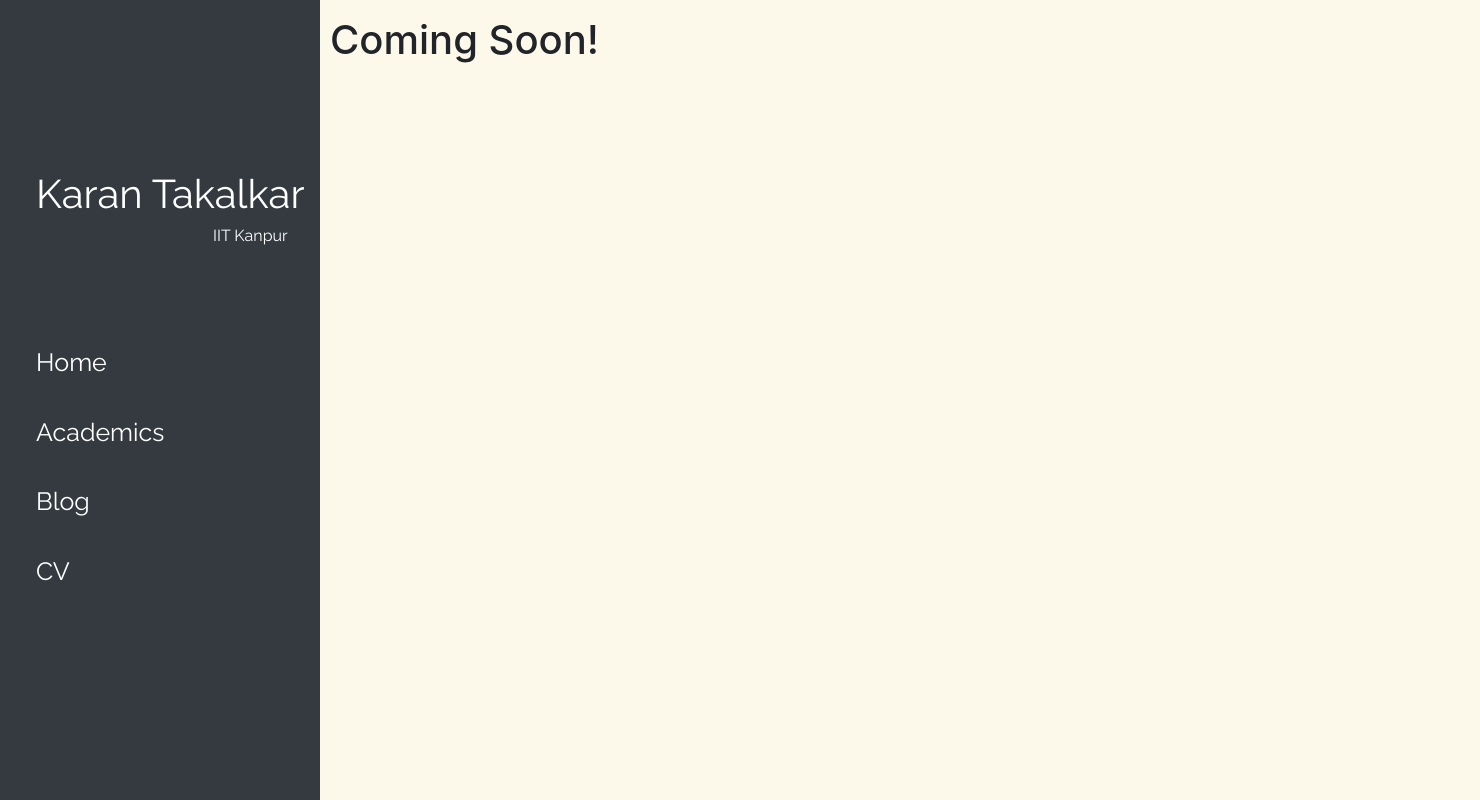
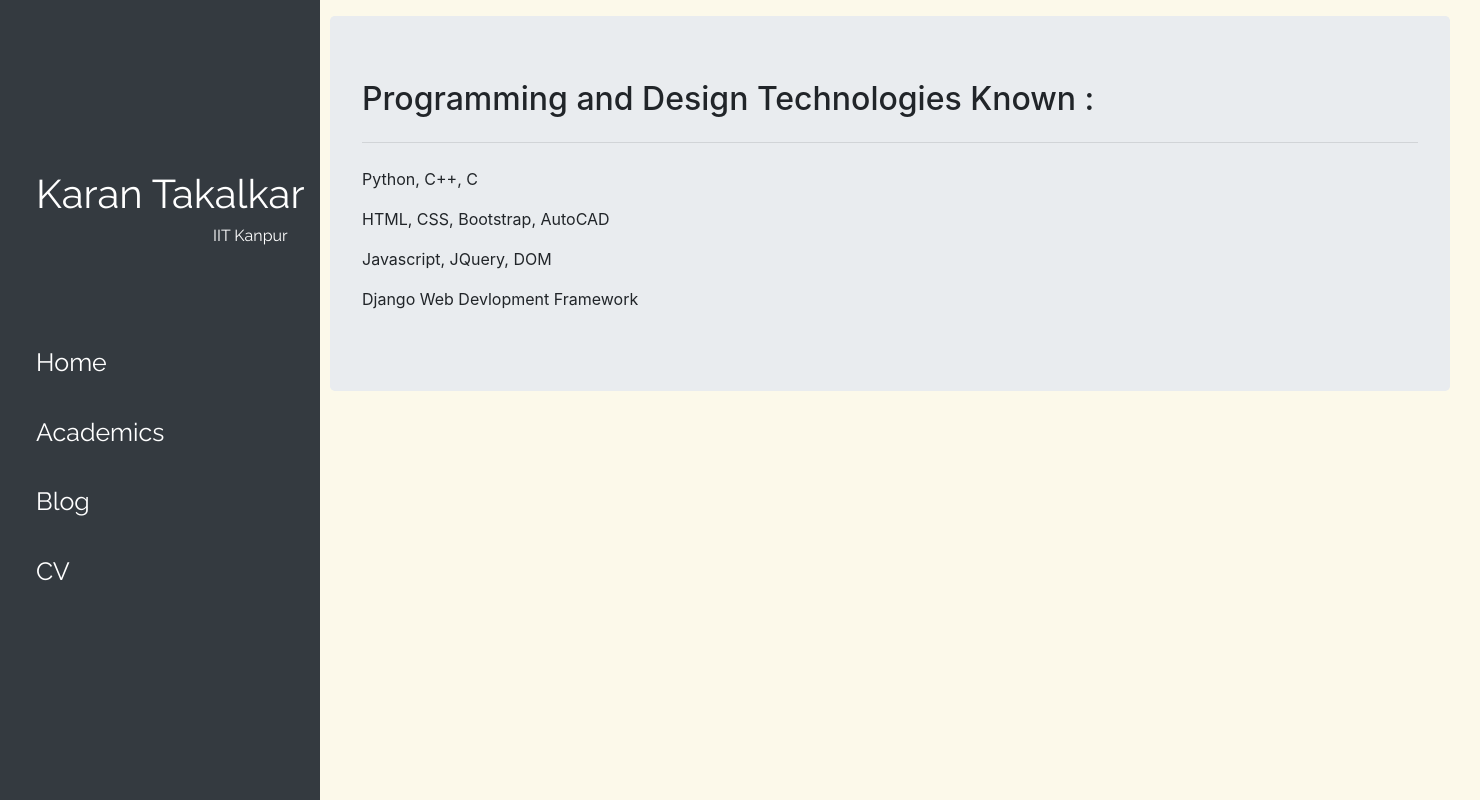
Before and after one commit to Karan123-source/my-first-blog, a Django app: page /acads/ in a window 1480 px wide. Run offline with Django 3.2, Linux system fonts and the light colour scheme; some libraries are stand-ins or nearby versions.

Commit message:
mobile version try

```diff
--- /dev/null
+++ b/blog/static/css/acads.css
@@ -0,0 +1,4 @@
+div{
+  font-family: font-family: 'Roboto', sans-serif;
+  c
+}
--- a/blog/static/css/home.css
+++ b/blog/static/css/home.css
@@ -1,7 +1,7 @@
 #a{
 padding-left: 420px;
 font-family: 'Roboto', sans-serif;
-margin-top: -120px;
+margin-top: -140px;
 }
 
 
@@ -28,13 +28,13 @@ margin-top: -120px;
 .am h5{
 
   font-family: 'Roboto', sans-serif;
-  margin-top: 220px;
+  margin-top: 210px;
   color: black;
   font-style: italic;
 }
 
 img{
   margin-left:  200px;
-  margin-top: 250px;
+  margin-top: 220px;
   border-radius: 50%;
 }
--- a/blog/templates/blog/acads.html
+++ b/blog/templates/blog/acads.html
@@ -1,8 +1,25 @@
 {% extends 'blog/base.html' %}
+
+{% block extra_head %}
+
+ <link rel="stylesheet" href="static/css/acads.css">
+<link href="https://fonts.googleapis.com/css?family=Roboto:300&display=swap" rel="stylesheet">
+{% endblock %}
+
 
 
 {% block content %}
 
-<h1> Coming Soon!</h1>
+<div class="jumbotron">
+
+  <h2> Programming and Design Technologies Known :</h2>
+  <hr class="my-4">
+  <p>  Python, C++, C </p>
+  <p> HTML, CSS, Bootstrap, AutoCAD</p>
+  <p>Javascript, JQuery, DOM</p>
+  <p>Django Web Devlopment Framework</p>
+
+</div>
+
 
 {% endblock %}
--- a/blog/templates/blog/base.html
+++ b/blog/templates/blog/base.html
@@ -1,6 +1,7 @@
 {% load static %}
 <html lang="en" dir="ltr">
     <head>
+        <meta name="viewport" content="width=device-width, initial-scale=1.0">
         <title>Karan Takalkar</title>
         <meta charset="utf-8">
         <link rel="stylesheet" href="https://stackpath.bootstrapcdn.com/bootstrap/4.1.3/css/bootstrap.min.css"
@@ -17,7 +18,13 @@
 
     <body>
 
+      <!-- side navbar -->
+
     <div class="sidenav bg-dark">
+
+
+<div >
+
 
   <h2 id="name">Karan Takalkar</h2>
   <h6>IIT Kanpur</h6>
@@ -25,13 +32,20 @@
   <a href="/">Home</a>
   <a href="/acads">Academics</a>
   <a href="/blog">Blog</a>
-    <a href="#">CV</a>
+  <a href="https://www.w3.org/WAI/ER/tests/xhtml/testfiles/resources/pdf/dummy.pdf">CV</a>
+
 
 </div>
 
+
+    </div>
+
+    <!-- body -->
+
+    <div class="" id="main">
+
       <p></p>
       <p></p>
-
 
 
         <div class="container">
@@ -40,8 +54,7 @@
             {% endblock %}
 
       </div>
-
-
+   </div>
 
 
 
```
Lines whose indentation alone changed are shown as unchanged.
